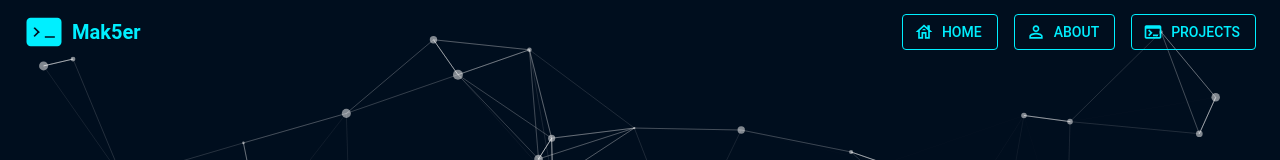
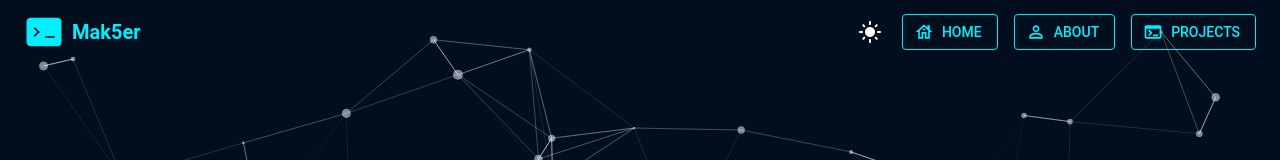
Before and after one commit to Mak5er/portfolio-site, a React (Create React App) app: page / in a window 1280 px wide. Shown: the top 160 px of the page. Built offline with nearby package versions, Linux system fonts and the light colour scheme.

Commit message:
Add Light theme

```diff
--- a/package.json
+++ b/package.json
@@ -23,7 +23,8 @@
     "web-vitals": "^4.2.2"
   },
   "devDependencies": {
-    "@babel/plugin-proposal-private-property-in-object": "^7.21.0"
+    "@babel/plugin-proposal-private-property-in-object": "^7.21.0",
+    "@svgr/webpack": "^8.1.0"
   },
   "scripts": {
     "start": "react-scripts start",
--- a/src/App.js
+++ b/src/App.js
@@ -1,8 +1,8 @@
-import React, {lazy, Suspense} from 'react';
+import React, {lazy, Suspense, useState} from 'react';
 import {ThemeProvider} from '@mui/material/styles';
 import {BrowserRouter as Router, Route, Routes} from 'react-router-dom';
 import CssBaseline from '@mui/material/CssBaseline';
-import theme from './theme';
+import {darkTheme, lightTheme} from './theme';
 import Header from './components/Header';
 import Footer from './components/Footer';
 import ScrollToTop from './components/ScrollToTop';
@@ -16,6 +16,12 @@ const Projects = lazy(() => import('./pages/Projects'));
 const Error404 = lazy(() => import('./pages/Error404'));
 
 function App() {
+    const [theme, setTheme] = useState(darkTheme);
+
+    const toggleTheme = () => {
+        setTheme(theme === lightTheme ? darkTheme : lightTheme);
+    };
+
     return (
         <ThemeProvider theme={theme}>
             <CssBaseline/>
@@ -23,7 +29,7 @@ function App() {
                 <ParticlesBackground/>
                 <div className="app-container">
                     <ScrollToTop/>
-                    <Header/>
+                    <Header toggleTheme={toggleTheme}/>
                     <div className="content">
                         <Suspense fallback={<LoadingSpinner/>}>
                             <Routes>
--- a/src/components/Header.js
+++ b/src/components/Header.js
@@ -1,13 +1,14 @@
+// Header.js
 import React, {useState, useEffect} from 'react';
 import AppBar from '@mui/material/AppBar';
 import Toolbar from '@mui/material/Toolbar';
 import Typography from '@mui/material/Typography';
 import {Link} from 'react-router-dom';
 import {Box, Button, IconButton, Menu, MenuItem, useMediaQuery, useTheme} from '@mui/material';
-import {HouseOutlined, PersonOutline, TerminalOutlined, MenuOutlined} from '@mui/icons-material';
-import logo from '../images/logo.svg';
+import {HouseOutlined, PersonOutline, TerminalOutlined, MenuOutlined, DarkMode, LightMode} from '@mui/icons-material';
+import {ReactComponent as Logo} from '../images/logo.svg';
 
-const Header = () => {
+const Header = ({toggleTheme}) => {
     const [isScrolled, setIsScrolled] = useState(false);
     const [anchorEl, setAnchorEl] = useState(null);
     const theme = useTheme();
@@ -49,16 +50,25 @@ const Header = () => {
             <Toolbar>
                 <Typography variant="h6" component="div" sx={{flexGrow: 1, display: 'flex', alignItems: 'center'}}>
                     <Link to="/" style={{display: 'flex', alignItems: 'center', textDecoration: 'none'}}>
-                        <img src={logo} alt="Logo" style={{height: '40px', marginRight: '8px'}}/>
+                        <Logo alt="Logo"
+                              style={{
+                                  height: '40px',
+                                  width: 'auto',
+                                  marginRight: '8px',
+                                  fill: theme.palette.primary.main,
+                                  stroke: theme.palette.primary.main
+                              }}/>
                         <Box component="span" sx={{color: 'primary.main', fontWeight: 'bold'}}>Mak5er</Box>
                     </Link>
                 </Typography>
+                <IconButton onClick={toggleTheme} sx={{p: 0, marginRight: '20px'}}>
+                    {theme.palette.mode === 'light' ? <DarkMode/> : <LightMode/>}
+                </IconButton>
                 {isMobile ? (
                     <>
                         <IconButton
-                            sx={{color: 'primary.main'}}
+                            sx={{color: 'primary.main', ariaLabel: 'Menu'}}
                             onClick={handleMenuOpen}
-                            ariaLabel='Menu'
                         >
                             <MenuOutlined/>
                         </IconButton>
@@ -112,6 +122,6 @@ const Header = () => {
             </Toolbar>
         </AppBar>
     );
-}
+};
 
 export default Header;
--- a/src/components/ParticlesBackground.js
+++ b/src/components/ParticlesBackground.js
@@ -1,7 +1,7 @@
-import { useEffect, useMemo, useState } from "react";
-import Particles, { initParticlesEngine } from "@tsparticles/react";
-import { useTheme } from '@mui/material';
-import { loadSlim } from "@tsparticles/slim";
+import {useEffect, useMemo, useState} from "react";
+import Particles, {initParticlesEngine} from "@tsparticles/react";
+import {useTheme} from '@mui/material';
+import {loadSlim} from "@tsparticles/slim";
 
 const ParticlesBackground = () => {
     const theme = useTheme();
@@ -17,10 +17,6 @@ const ParticlesBackground = () => {
             setInit(true);
         });
     }, []);
-
-    const particlesLoaded = (container) => {
-        console.log(container);
-    };
 
     const options = useMemo(
         () => ({
@@ -85,7 +81,7 @@ const ParticlesBackground = () => {
                     type: "circle",
                 },
                 size: {
-                    value: { min: 1, max: 5 },
+                    value: {min: 1, max: 5},
                 },
             },
             detectRetina: true,
@@ -97,7 +93,6 @@ const ParticlesBackground = () => {
         return (
             <Particles
                 id="tsparticles"
-                particlesLoaded={particlesLoaded}
                 options={options}
             />
         );
--- a/src/theme.js
+++ b/src/theme.js
@@ -1,13 +1,12 @@
-import {createTheme} from '@mui/material/styles';
+import { createTheme } from '@mui/material/styles';
 
-const mainColor = '#00efff';
+const mainColorDark = '#00efff';
 
-
-const theme = createTheme({
+export const darkTheme = createTheme({
     palette: {
         mode: 'dark',
         primary: {
-            main: mainColor,
+            main: mainColorDark,
         },
         background: {
             default: '#000e1e',
@@ -33,4 +32,34 @@ const theme = createTheme({
     },
 });
 
-export default theme;
+const mainColorLight = '#4a65e8';
+
+export const lightTheme = createTheme({
+    palette: {
+        mode: 'light',
+        primary: {
+            main: mainColorLight,
+        },
+        background: {
+            default: '#E3E6ECFF',
+            paper: '#E3E6ECFF',
+            menu: '#DBE2EF',
+        },
+        text: {
+            primary: '#000000',
+            secondary: '#112D4E',
+        },
+        footer: {
+            default: '#DBE2EF',
+        },
+    },
+    card: {
+        backgroundColor: '#DBE2EF',
+        '&:hover': {
+            boxShadow: '0 4px 20px rgba(0, 0, 0, 0.1)',
+        },
+    },
+    typography: {
+        fontFamily: 'Roboto, Arial, sans-serif',
+    },
+});
```
Also changed, not shown: src/components/ThemeContext.js (added), src/images/logo.svg, 1 other file (tests, documents, lock files or other folders).
